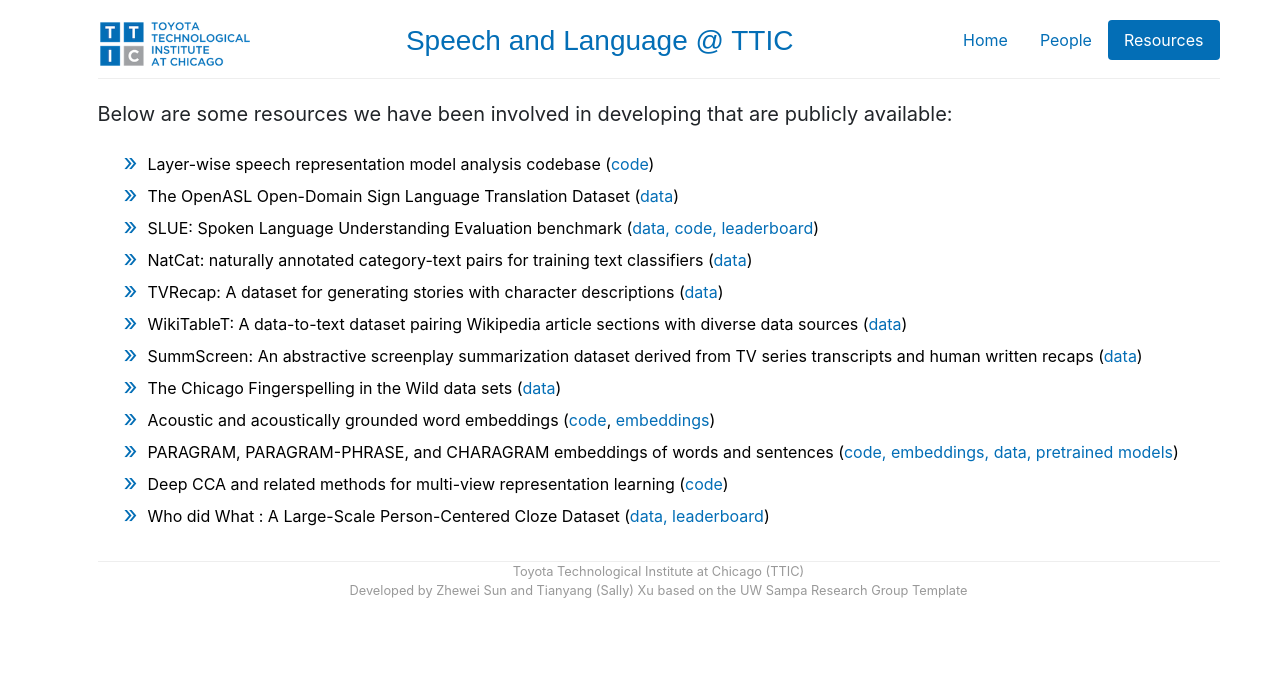
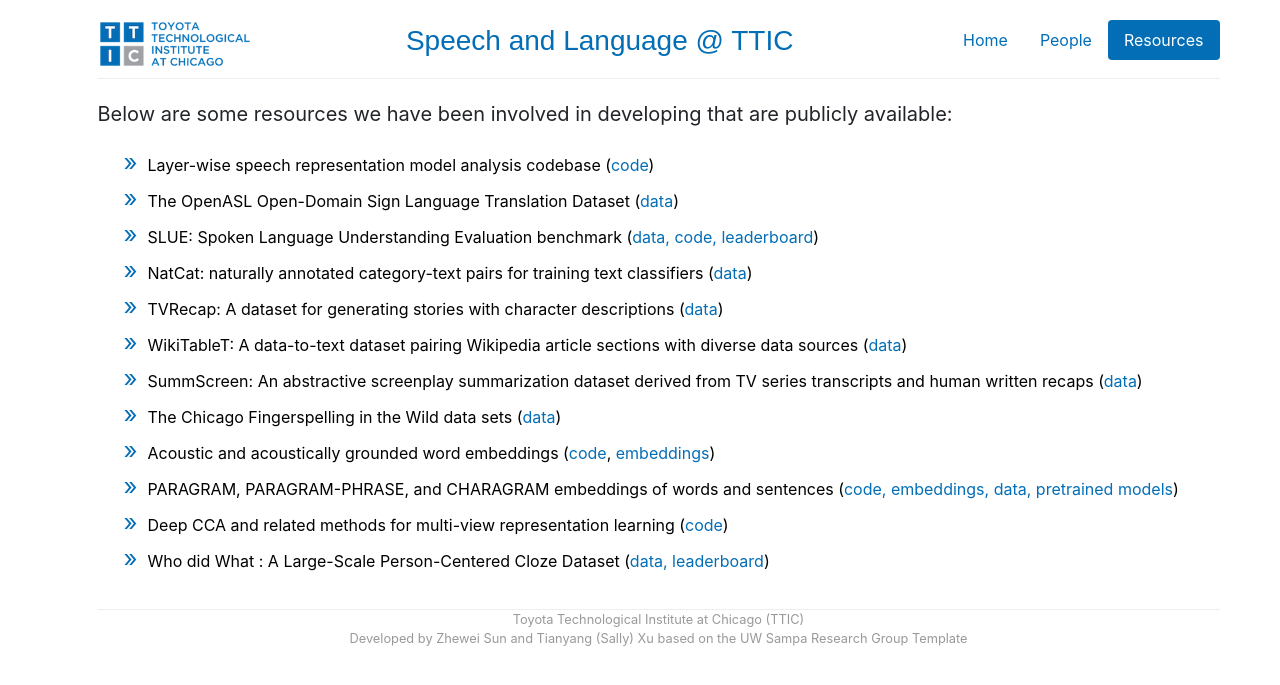
Before and after one commit to SLATTIC/SLATTIC.github.io, a Jekyll site: the page built from resources.html, in a window 1280 px wide. Shown: the top 685 px of the page. Built offline with Jekyll 4.4.1, drawn with Linux system fonts in a browser that asks for light colours.

Commit message:
Creative bullet points

```diff
--- a/css/group.scss
+++ b/css/group.scss
@@ -11,14 +11,6 @@
     font-size: 20px;
 }
 
-.resbullet::marker{
-    content: "»";
-    color: $ttic-blue;
-    hue: 200;
-    font-size: 1.5em;
-    display: list-item;
-}
-
 .resbullet{
     padding-left: 10px;
 }
@@ -27,7 +19,13 @@
     color: black;
     font-size:16px;
     line-height:22px;
-    vertical-align: top;
+}
+
+.sl-resources{
+    list-style-type:"»";
+    color: $ttic-blue;
+    hue: 200;
+    font-size: 1.5em;
 }
 
 /* TTIC colors for the navigation bar */
@@ -84,6 +82,14 @@
 
     section {
         margin-left: 10px;
+    }
+
+    .resbullet::marker{
+        content: '';
+        color: $ttic-blue;
+        hue: 200;
+        font-size: 1em;
+        display: list-item;
     }
 
 }
```
Also changed, not shown: 1 other file.
